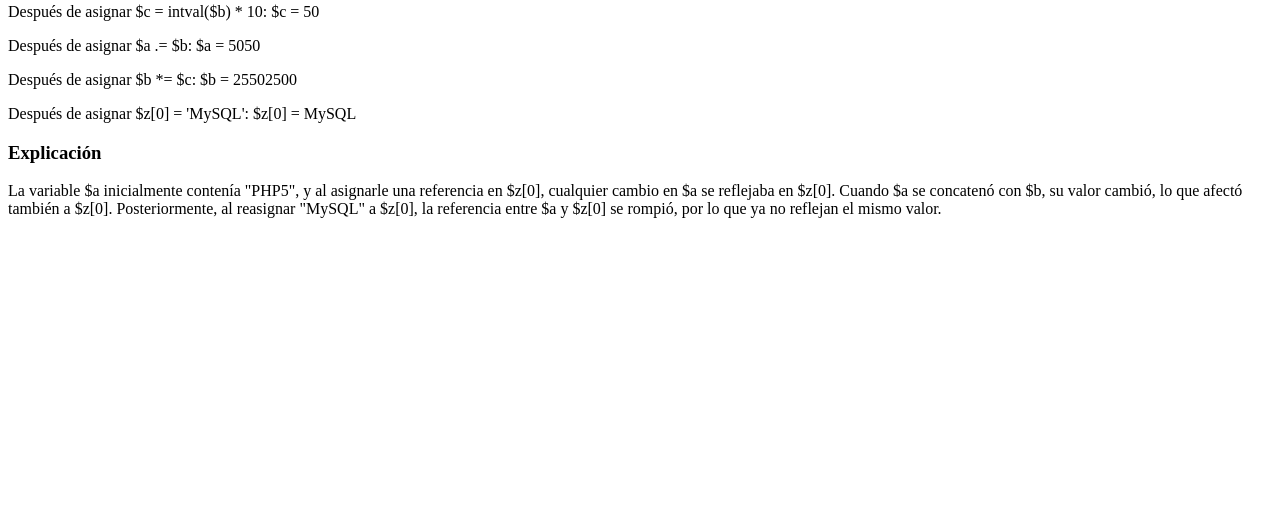
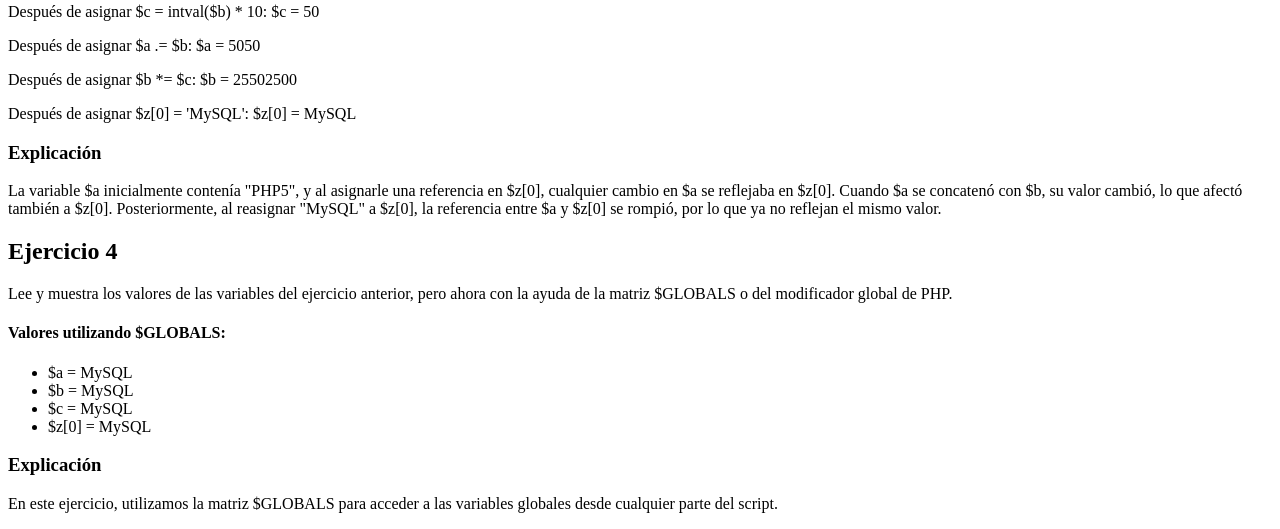
Before and after one commit to GabrielCV2003/Tecweb, a PHP site: page / in a window 1280 px wide. Shown: the part 1080-1609 px from the top of the page. Before the commit the page ends 1298 px from the top, so only its background shows below. Run offline with PHP 8.4, Linux system fonts and the light colour scheme.

Commit message:
Se realizo la actividad 4, donde se usa ahora ayuda de la matriz

```diff
--- a/practicas/p04/index.php
+++ b/practicas/p04/index.php
@@ -99,5 +99,22 @@
         echo 'la referencia entre $a y $z[0] se rompió, por lo que ya no reflejan el mismo valor.</p>';
     ?>
 
+<h2>Ejercicio 4</h2>
+    <p>Lee y muestra los valores de las variables del ejercicio anterior, pero ahora con la ayuda de la matriz $GLOBALS o del modificador global de PHP.</p>
+    <?php
+        global $a, $b, $c, $z;
+
+        echo '<h4>Valores utilizando $GLOBALS:</h4>';
+        echo '<ul>';
+        echo "<li>\$a = ".$GLOBALS['a']."</li>";
+        echo "<li>\$b = ".$GLOBALS['b']."</li>";
+        echo "<li>\$c = ".$GLOBALS['c']."</li>";
+        echo "<li>\$z[0] = ".$GLOBALS['z'][0]."</li>";
+        echo '</ul>';
+
+        echo '<h3>Explicación</h3>';
+        echo '<p>En este ejercicio, utilizamos la matriz $GLOBALS para acceder a las variables globales desde cualquier parte del script.</p>';
+    ?>
+
 </body>
 </html>
```
